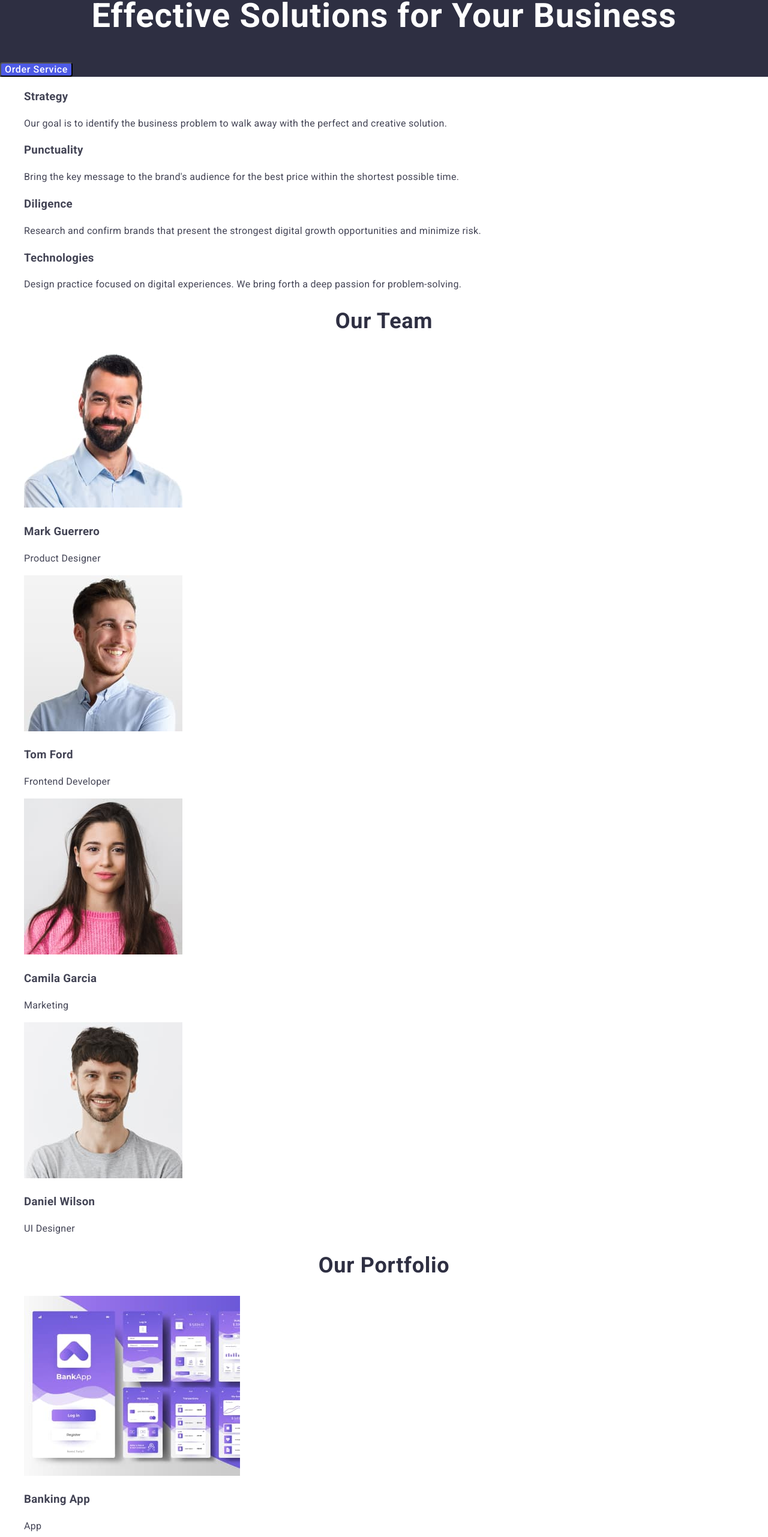
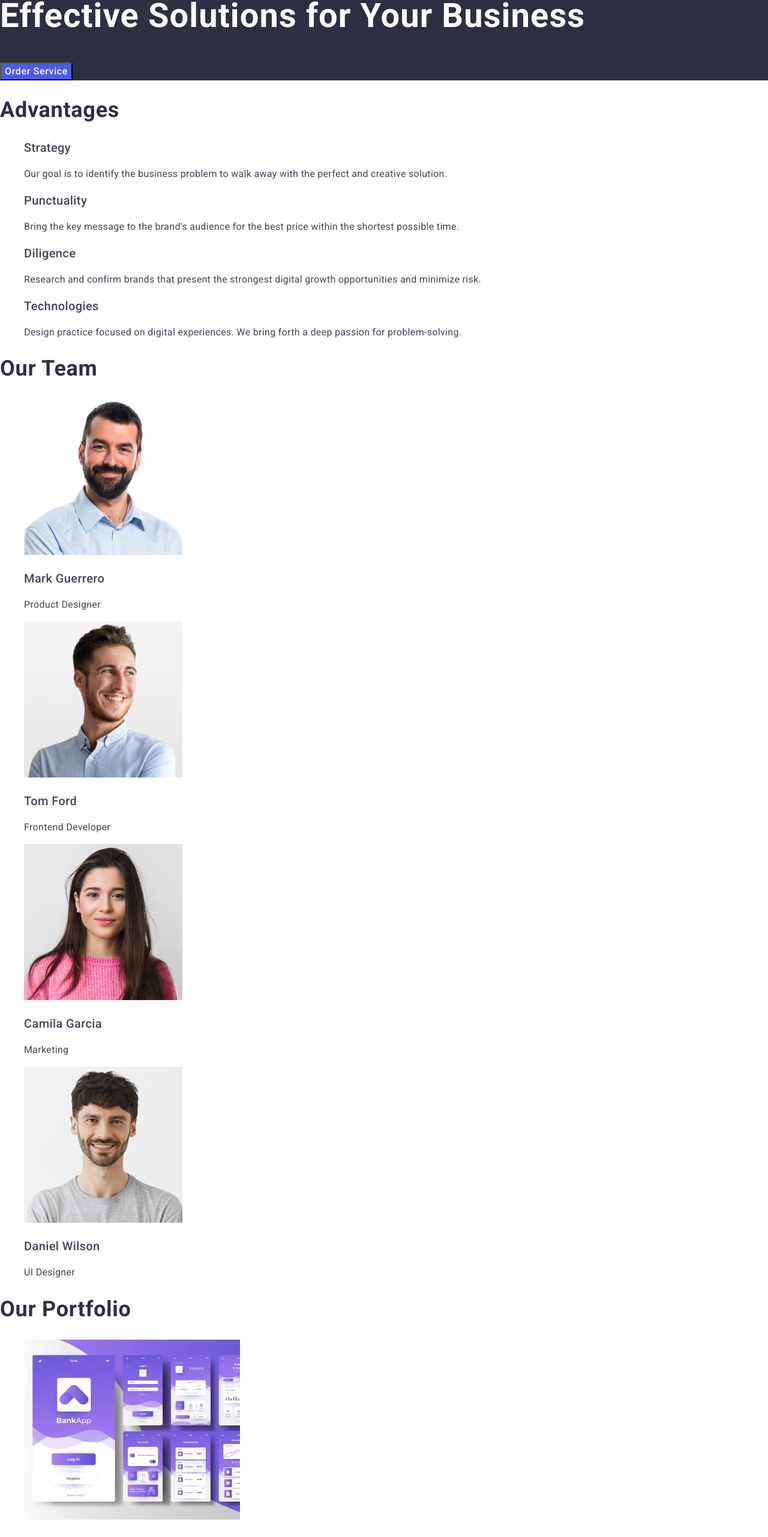
Before and after one commit to MikulaAnna/goit-markup-hw-02, a plain HTML site: page index.html in a window 1280 px wide. Shown: the part 225-2787 px from the top of the page at 60% size. Drawn offline with nearby package versions, Linux system fonts and the light colour scheme.

Commit message:
Fix code

```diff
--- a/css/styles.css
+++ b/css/styles.css
@@ -15,15 +15,15 @@ ul {
 body {
   color: #434455;
   background: #fff;
-  font-family: 'Roboto', 'Raleway', 'Verdana', sans-serif;
+  font-family: 'Roboto', sans-serif;
   font-weight: 400;
   font-size: 16px;
   line-height: 1.5;
   letter-spacing: 0.32px;
 }
-.logo-link {
+.logo {
   color: #4d5ae5;
-  font-family: 'Raleway';
+  font-family: 'Raleway', sans-serif;
   font-size: 18px;
   font-weight: 700;
   line-height: 1.17;
@@ -31,21 +31,22 @@ body {
   text-transform: uppercase;
 }
 
-.logo-link__accent {
+.logo__accent {
   color: #2e2f42;
 }
 
-.footer__logo-link .logo-link__accent {
+.footer__logo .logo__accent {
   color: #f4f4fd;
 }
 
 .button {
-  border-radius: 4px;
   background: #4d5ae5;
   color: #fff;
   font-weight: 500;
   letter-spacing: 0.64px;
   cursor: pointer;
+  font-family: 'Roboto';
+  line-height: 1.5;
 }
 .button:hover,
 .button:focus {
@@ -54,12 +55,17 @@ body {
 
 .title {
   color: #2e2f42;
-  text-align: center;
   font-size: 36px;
   font-weight: 700;
   line-height: 1.11;
   letter-spacing: 0.72px;
   text-transform: capitalize;
+}
+.subtitle {
+  font-size: 20px;
+  font-weight: 500;
+  line-height: 1.2; /* 120% */
+  letter-spacing: 0.4px;
 }
 
 /* Header */
@@ -83,7 +89,6 @@ body {
 }
 .solutions__title {
   color: #fff;
-  text-align: center;
   font-size: 56px;
   font-weight: 700;
   line-height: 1.07;
@@ -91,10 +96,6 @@ body {
 }
 
 /* Advantages */
-
-.advantages__title {
-  display: none;
-}
 
 /* Team */
 
--- a/index.html
+++ b/index.html
@@ -21,12 +21,12 @@
 
 		<nav class="header__menu menu">
 
-			<a class="menu__logo-link logo-link" href="./index.html">Web<span class="logo-link__accent">Studio</span></a>
+			<a class="menu__logo logo" href="./index.html">Web<span class="logo__accent">Studio</span></a>
 
 			<ul class="menu__list">
 				<li class="menu__item"><a class="menu__link" href="./index.html">Studio</a></li>
-				<li class="menu__item"><a class="menu__link" href="#">Portfolio</a></li>
-				<li class="menu__item"><a class="menu__link" href="#">Contacts</a></li>
+				<li class="menu__item"><a class="menu__link" href="">Portfolio</a></li>
+				<li class="menu__item"><a class="menu__link" href="">Contacts</a></li>
 			</ul>
 
 		</nav>
@@ -51,116 +51,107 @@
 		</section>
 
 		<section class="advantages">
+
 			<h2 class="advantages__title title">Advantages</h2>
+
 			<ul class="advantages__list">
 				<li class="advantages__item">
-					<article class="advantages__card card-advantages">
-						<h3 class="card-advantages__subtitle subtitle">Strategy</h3>
-						<p class="card-advantages__text text">Our goal is to identify the business problem to walk away with the perfect and creative solution.</p>
-					</article>
+					<h3 class="advantages__subtitle subtitle">Strategy</h3>
+					<p class="advantages__text text">Our goal is to identify the business problem to walk away with the perfect and creative solution.</p>
 				</li>
+
 				<li class="advantages__item">
-					<article class="advantages__card card-advantages">
-						<h3 class="card-advantages__subtitle subtitle">Punctuality</h3>
-						<p class="card-advantages__text text">Bring the key message to the brand's audience for the best price within the shortest possible time.</p>
-					</article>
+					<h3 class="advantages__subtitle subtitle">Punctuality</h3>
+					<p class="advantages__text text">Bring the key message to the brand's audience for the best price within the shortest possible time.</p>
 				</li>
+
 				<li class="advantages__item">
-					<article class="advantages__card card-advantages">
-						<h3 class="card-advantages__subtitle subtitle">Diligence</h3>
-						<p class="card-advantages__text text">Research and confirm brands that present the strongest digital growth opportunities and minimize risk.</p>
-					</article>
+					<h3 class="advantages__subtitle subtitle">Diligence</h3>
+					<p class="advantages__text text">Research and confirm brands that present the strongest digital growth opportunities and minimize risk.</p>
 				</li>
+
 				<li class="advantages__item">
-					<article class="advantages__card card-advantages">
-						<h3 class="card-advantages__subtitle subtitle">Technologies</h3>
-						<p class="card-advantages__text text">Design practice focused on digital experiences. We bring forth a deep passion for problem-solving.</p>
-					</article>
+					<h3 class="advantages__subtitle subtitle">Technologies</h3>
+					<p class="advantages__text text">Design practice focused on digital experiences. We bring forth a deep passion for problem-solving.</p>
 				</li>
 			</ul>
+
 		</section>
 
 		<section class="team">
+
 			<h2 class="team__title title">Our Team</h2>
+
 			<ul class="team__list">
 				<li class="team__item">
-					<article class="team__card card-team">
-						<img src="./images/our-team/product-designer.jpg" alt="product designer" width="264" height="260">
-						<h3 class="card-team__subtitle subtitle">Mark Guerrero</h3>
-						<p class="card-team__text text">Product Designer</p>
-					</article>
+					<img src="./images/our-team/product-designer.jpg" alt="product designer" width="264" height="260">
+					<h3 class="team__subtitle subtitle">Mark Guerrero</h3>
+					<p class="team__text text">Product Designer</p>
 				</li>
+
 				<li class="team__item">
-					<article class="team__card card-team">
-						<img src="./images/our-team/frontend-developer.jpg" alt="frontend developer" width="264" height="260">
-						<h3 class="card-team__subtitle subtitle">Tom Ford</h3>
-						<p class="card-team__text text">Frontend Developer</p>
-					</article>
+					<img src="./images/our-team/frontend-developer.jpg" alt="frontend developer" width="264" height="260">
+					<h3 class="team__subtitle subtitle">Tom Ford</h3>
+					<p class="team__text text">Frontend Developer</p>
 				</li>
+
 				<li class="team__item">
-					<article class="team__card card-team">
-						<img src="./images/our-team/marketing.jpg" alt="marketing" width="264" height="260">
-						<h3 class="card-team__subtitle subtitle">Camila Garcia</h3>
-						<p class="card-team__text text">Marketing</p>
-					</article>
+					<img src="./images/our-team/marketing.jpg" alt="marketing" width="264" height="260">
+					<h3 class="team__subtitle subtitle">Camila Garcia</h3>
+					<p class="team__text text">Marketing</p>
 				</li>
+
 				<li class="team__item">
-					<article class="team__card card-team">
-						<img src="./images/our-team/ui-designer.jpg" alt="ui designer" width="264" height="260">
-						<h3 class="card-team__subtitle subtitle">Daniel Wilson</h3>
-						<p class="card-team__text text">UI Designer</p>
-					</article>
+					<img src="./images/our-team/ui-designer.jpg" alt="ui designer" width="264" height="260">
+					<h3 class="team__subtitle subtitle">Daniel Wilson</h3>
+					<p class="team__text text">UI Designer</p>
 				</li>
 			</ul>
+
 		</section>
 
 		<section class="portfolio">
+
 			<h2 class="portfolio__title title">Our Portfolio</h2>
+
 			<ul class="portfolio__list">
 				<li class="portfolio__item">
-					<article class="portfolio__card card-portfolio">
-						<img src="./images/our-portfolio/banking-app.jpg" alt="banking app" width="360" height="300">
-						<h3 class="card-portfolio__subtitle subtitle">Banking App</h3>
-						<p class="card-portfolio__text text">App</p>
-					</article>
-				</li>
-				<li class="portfolio__item">
-					<article class="portfolio__card card-portfolio">
-						<img src="./images/our-portfolio/cashless-payment.jpg" alt="cashless payment" width="360" height="300">
-						<h3 class="card-portfolio__subtitle subtitle">Cashless Payment</h3>
-						<p class="card-portfolio__text text">Marketingr</p>
-					</article>
-				</li>
-				<li class="portfolio__item">
-					<article class="portfolio__card card-portfolio">
-						<img src="./images/our-portfolio/meditation-app.jpg" alt="meditation app" width="360" height="300">
-						<h3 class="card-portfolio__subtitle subtitle">Meditation App</h3>
-						<p class="card-portfolio__text text">App</p>
-					</article>
-				</li>
-				<li class="portfolio__item">
-					<article class="portfolio__card card-portfolio">
-						<img src="./images/our-portfolio/taxi-service.jpg" alt="taxi service" width="360" height="300">
-						<h3 class="card-portfolio__subtitle subtitle">Taxi Service</h3>
-						<p class="card-portfolio__text text">Marketing</p>
-					</article>
-				</li>
-				<li class="portfolio__item">
-					<article class="portfolio__card card-portfolio">
-						<img src="./images/our-portfolio/screen-illustrations.jpg" alt="screen illustrations" width="360" height="300">
-						<h3 class="card-portfolio__subtitle subtitle">Screen Illustrations</h3>
-						<p class="card-portfolio__text text">Design</p>
-					</article>
-				</li>
-				<li class="portfolio__item">
-					<article class="portfolio__card card-portfolio">
-						<img src="./images/our-portfolio/online-courses.jpg" alt="online courses" width="360" height="300">
-						<h3 class="card-portfolio__subtitle subtitle">Online Courses</h3>
-						<p class="card-portfolio__text text">Marketing</p>
-					</article>
+					<img src="./images/our-portfolio/banking-app.jpg" alt="banking app" width="360" height="300">
+					<h3 class="portfolio__subtitle subtitle">Banking App</h3>
+					<p class="portfolio__text text">App</p>
 				</li>
 
+				<li class="portfolio__item">
+					<img src="./images/our-portfolio/cashless-payment.jpg" alt="cashless payment" width="360" height="300">
+					<h3 class="portfolio__subtitle subtitle">Cashless Payment</h3>
+					<p class="portfolio__text text">Marketingr</p>
+				</li>
+
+				<li class="portfolio__item">
+					<img src="./images/our-portfolio/meditation-app.jpg" alt="meditation app" width="360" height="300">
+					<h3 class="portfolio__subtitle subtitle">Meditation App</h3>
+					<p class="portfolio__text text">App</p>
+				</li>
+
+				<li class="portfolio__item">
+					<img src="./images/our-portfolio/taxi-service.jpg" alt="taxi service" width="360" height="300">
+					<h3 class="portfolio__subtitle subtitle">Taxi Service</h3>
+					<p class="portfolio__text text">Marketing</p>
+				</li>
+
+				<li class="portfolio__item">
+					<img src="./images/our-portfolio/screen-illustrations.jpg" alt="screen illustrations" width="360" height="300">
+					<h3 class="portfolio__subtitle subtitle">Screen Illustrations</h3>
+					<p class="portfolio__text text">Design</p>
+				</li>
+
+				<li class="portfolio__item">
+					<img src="./images/our-portfolio/online-courses.jpg" alt="online courses" width="360" height="300">
+					<h3 class="portfolio__subtitle subtitle">Online Courses</h3>
+					<p class="portfolio__text text">Marketing</p>
+				</li>
 			</ul>
+
 		</section>
 
 	</main>
@@ -168,7 +159,7 @@
 	<!--FOOTER-->
 
 	<footer class="footer">
-		<a class="footer__logo-link logo-link" href="./index.html">Web<span class="logo-link__accent">Studio</span></a>
+		<a class="footer__logo logo" href="./index.html">Web<span class="logo__accent">Studio</span></a>
 		<p class="footer__text">Increase the flow of customers and sales for your business with digital marketing & growth solutions.</p>
 	</footer>
 
```
